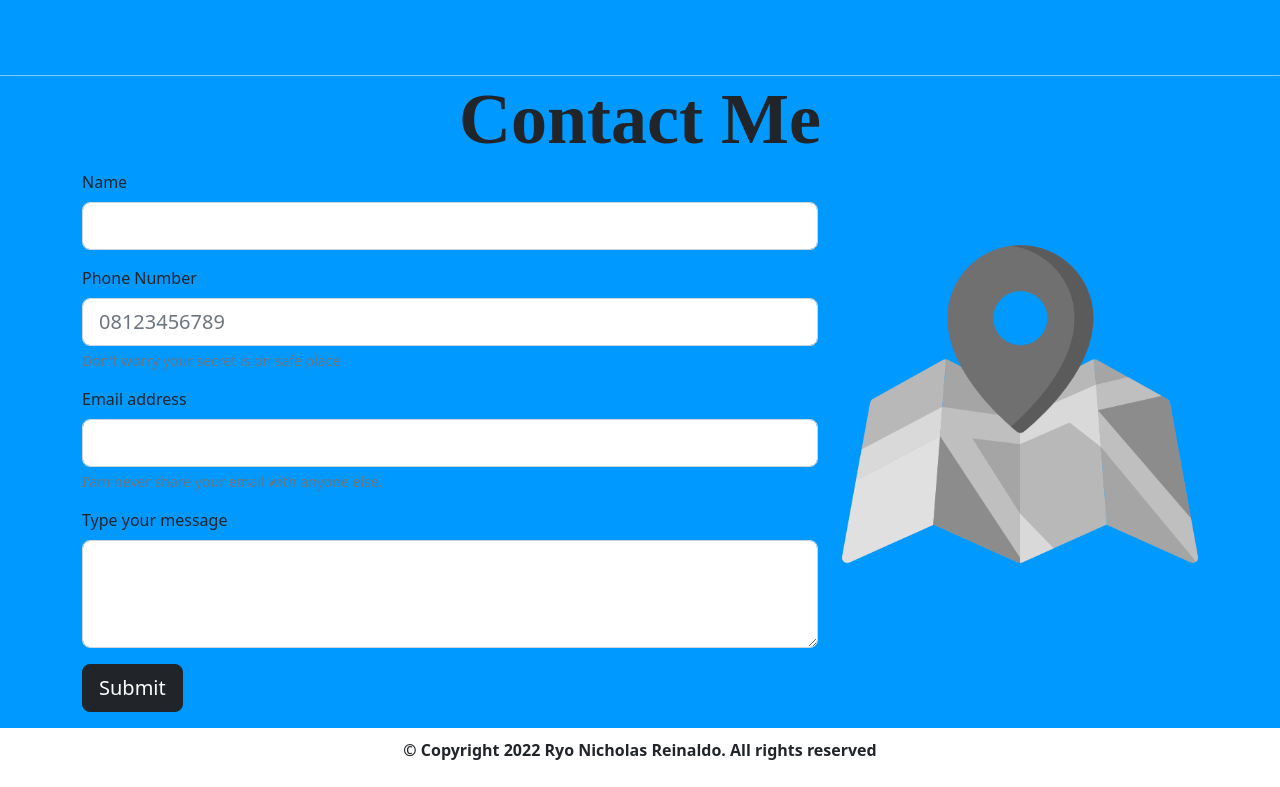
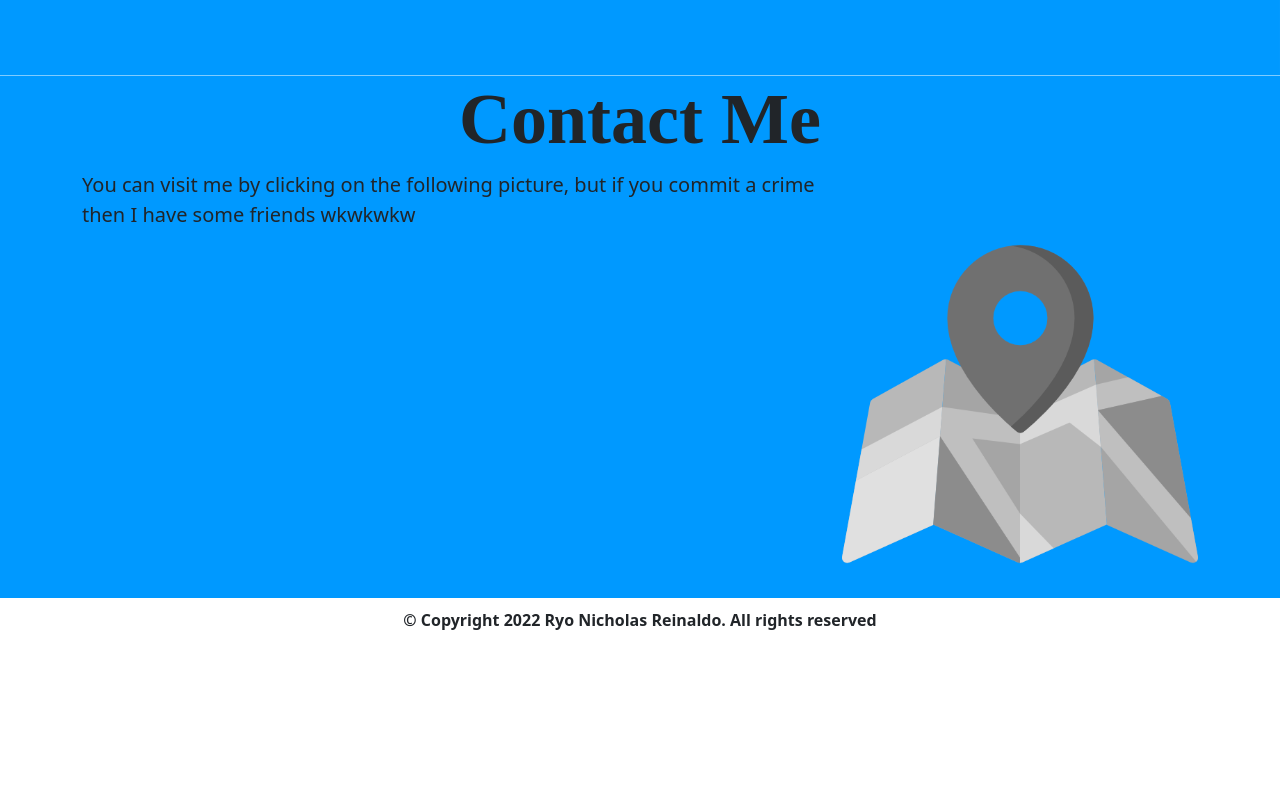
Before and after one commit to ryo873/portofolio-final, a website: page index.html in a window 1280 px wide. Shown: the part 2465-3252 px from the top of the page. After the commit the page ends 3122 px from the top, so only its background shows below. Drawn offline with nearby package versions, Linux system fonts and the light colour scheme; files whose address does not match are found by name; a web font is replaced by a local one.

Commit message:
Update index.html
Change form to blockquote

```diff
--- a/index.html
+++ b/index.html
@@ -172,7 +172,7 @@
         </div>
         <div class="row">
           <div class="col-lg-8 col-md-8 col-sm-12">
-            <form>
+<!--             <form>
               <div class="mb-3">
                 <label for="name" class="form-label">Name</label>
                 <input type="text" class="form-control form-control-lg" id="name" name="name" />
@@ -192,7 +192,10 @@
                 <textarea class="form-control form-control-lg" id="exampleFormControlTextarea1" rows="3"></textarea>
               </div>
               <button type="submit" class="btn btn-dark btn-lg">Submit</button>
-            </form>
+            </form> -->
+            <blockquote class="blockquote">
+                <p>You can visit me by clicking on the following picture, but if you commit a crime then I have some friends wkwkwkw</p>
+            </blockquote>
           </div>
 <!--           <div class="col-lg-8 col-md-8 col-sm-12">
             <p class="h1">you can visit me by clicking on the following picture, but if you are like that I have some friends wkwkwk</p>
```
